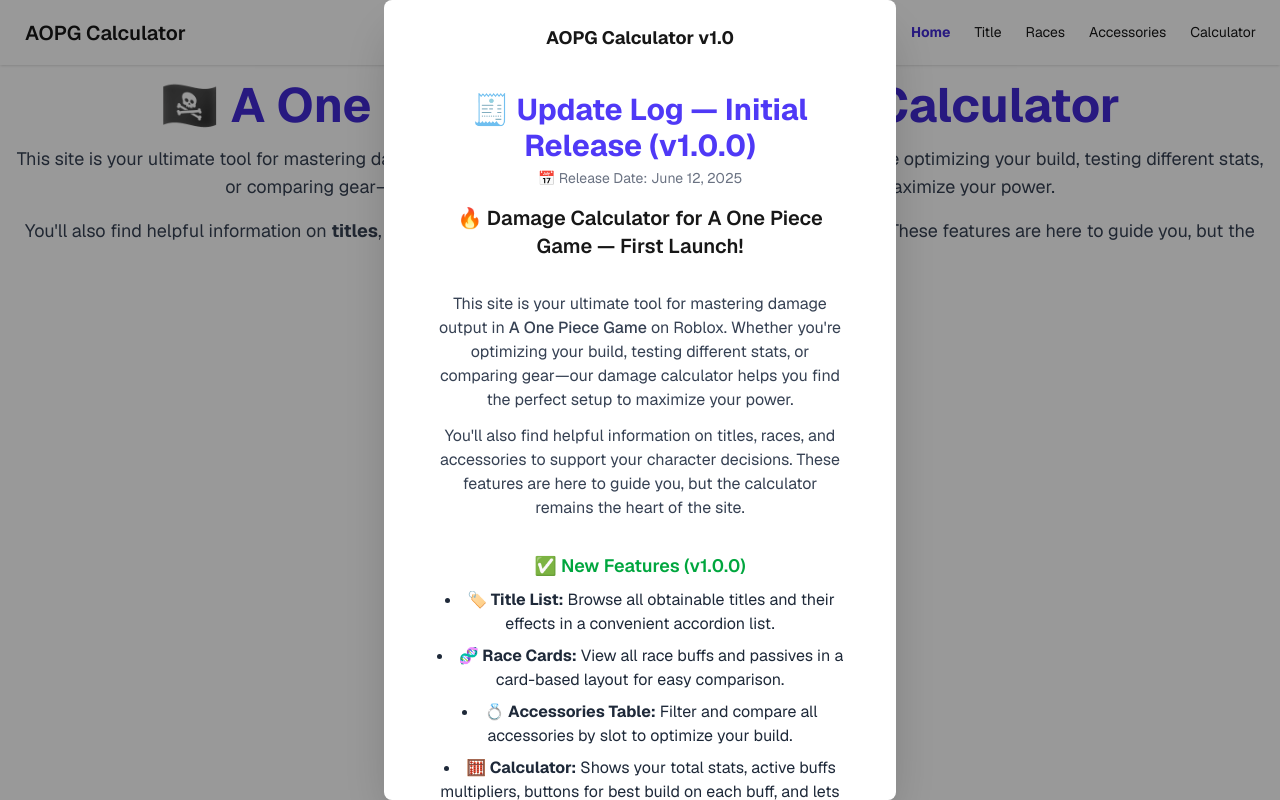
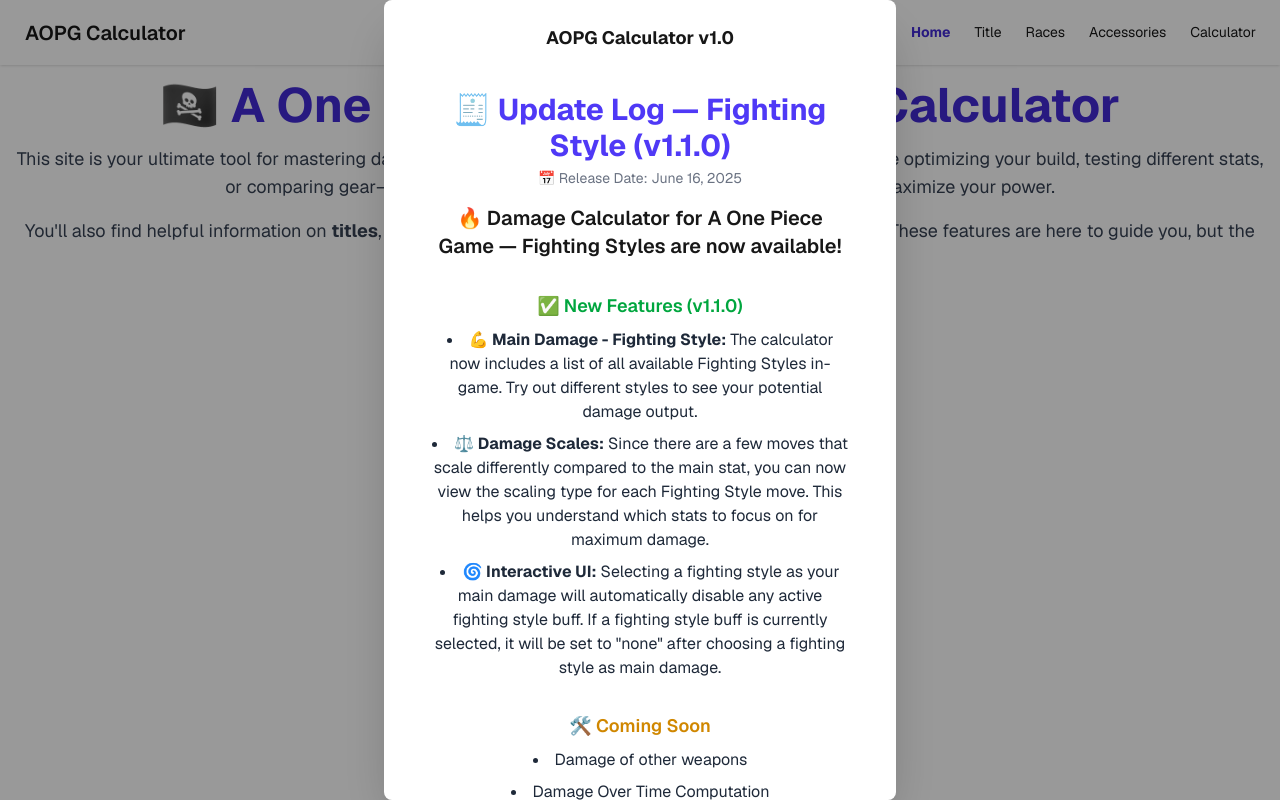
Before and after one commit to kingcode9918/aopg-calculator, a Next.js app: page / in a window 1280 px wide. Both pictures are taken after a click on the button "Update Log". Built offline with nearby package versions, Linux system fonts and the light colour scheme.

Commit message:
add new update log

```diff
--- a/src/app/page.tsx
+++ b/src/app/page.tsx
@@ -93,64 +93,43 @@ export default function Home() {
                       <div className="max-w-4xl mx-auto px-6 py-10 space-y-8">
                         <div>
                           <h1 className="text-3xl font-bold text-indigo-600">
-                            🧾 Update Log — Initial Release (v1.0.0)
+                            🧾 Update Log — Fighting Style (v1.1.0)
                           </h1>
                           <p className="text-sm text-gray-500 mt-1">
-                            📅 Release Date: June 12, 2025
+                            📅 Release Date: June 16, 2025
                           </p>
                           <h2 className="text-xl font-semibold mt-4">
-                            🔥 Damage Calculator for A One Piece Game — First
-                            Launch!
+                            🔥 Damage Calculator for A One Piece Game — Fighting
+                            Styles are now available!
                           </h2>
-                        </div>
-                        <div className="space-y-3 text-gray-700 dark:text-gray-300">
-                          <p>
-                            This site is your ultimate tool for mastering damage
-                            output in{" "}
-                            <span className="font-medium">
-                              A One Piece Game
-                            </span>{" "}
-                            on Roblox. Whether you&apos;re optimizing your
-                            build, testing different stats, or comparing
-                            gear—our damage calculator helps you find the
-                            perfect setup to maximize your power.
-                          </p>
-                          <p>
-                            You&apos;ll also find helpful information on titles,
-                            races, and accessories to support your character
-                            decisions. These features are here to guide you, but
-                            the calculator remains the heart of the site.
-                          </p>
                         </div>
                         <div>
                           <h3 className="text-lg font-semibold text-green-600 mb-2">
-                            ✅ New Features (v1.0.0)
+                            ✅ New Features (v1.1.0)
                           </h3>
                           <ul className="list-disc list-inside space-y-2 text-gray-800 dark:text-gray-200">
                             <li>
-                              <strong>🏷️ Title List:</strong> Browse all
-                              obtainable titles and their effects in a
-                              convenient accordion list.
+                              <strong>💪 Main Damage - Fighting Style:</strong>{" "}
+                              The calculator now includes a list of all
+                              available Fighting Styles in-game. Try out
+                              different styles to see your potential damage
+                              output.
                             </li>
                             <li>
-                              <strong>🧬 Race Cards:</strong> View all race
-                              buffs and passives in a card-based layout for easy
-                              comparison.
+                              <strong>⚖️ Damage Scales:</strong> Since there are
+                              a few moves that scale differently compared to the
+                              main stat, you can now view the scaling type for
+                              each Fighting Style move. This helps you
+                              understand which stats to focus on for maximum
+                              damage.
                             </li>
                             <li>
-                              <strong>💍 Accessories Table:</strong> Filter and
-                              compare all accessories by slot to optimize your
-                              build.
-                            </li>
-                            <li>
-                              <strong>🧮 Calculator:</strong> Shows your total
-                              stats, active buffs multipliers, buttons for best
-                              build on each buff, and lets you customize your
-                              current build.
-                            </li>
-                            <li>
-                              <strong>🔎 Active Buffs:</strong> You can also see
-                              each active buff&apos;s buffs.
+                              <strong>🌀 Interactive UI:</strong> Selecting a
+                              fighting style as your main damage will
+                              automatically disable any active fighting style
+                              buff. If a fighting style buff is currently
+                              selected, it will be set to "none" after choosing
+                              a fighting style as main damage.
                             </li>
                           </ul>
                         </div>
@@ -159,7 +138,7 @@ export default function Home() {
                             🛠️ Coming Soon
                           </h3>
                           <ul className="list-disc list-inside space-y-2 text-gray-800 dark:text-gray-200">
-                            <li>Damage of all weapons</li>
+                            <li>Damage of other weapons</li>
                             <li>Damage Over Time Computation</li>
                             <li>Dev Mode: Save damage computation</li>
                             <li>
--- a/src/app/utils/damageScale.ts
+++ b/src/app/utils/damageScale.ts
@@ -1,6 +1,8 @@
 /**
  * Get the stat key for a move's scaling type.
  */
+
+/* eslint-disable */
 export function getStatKeyForScaling<T extends Record<string, any>>(
   scaling: string,
   stats: T
--- a/src/app/views/calculator.tsx
+++ b/src/app/views/calculator.tsx
@@ -1,3 +1,4 @@
+/* eslint-disable */
 import { useState, useEffect } from "react";
 import {
   headAccData,
@@ -358,7 +359,6 @@ const Calculator = () => {
     });
 
     // Buffs
-    /* eslint-disable */
     const getBuff = (arr: any[], id: number) =>
       arr.find((b) => b.id === id) || {};
     const selected = {
@@ -859,7 +859,6 @@ const Calculator = () => {
           </fieldset>
         ))}
       </div>
-      {/* eslint-enable */}
       {/* Dev Mode: Base to Scale Damage */}
       {dev && (
         <div className="w-full max-w-4xl mt-4 flex flex-col items-center">
@@ -963,6 +962,7 @@ const Calculator = () => {
                     <input
                       type="text"
                       readOnly
+                      hidden
                       value={
                         move && move.baseDamage
                           ? Number(
@@ -1056,4 +1056,6 @@ const Calculator = () => {
   );
 };
 
+/* eslint-enable */
+
 export default Calculator;
```
